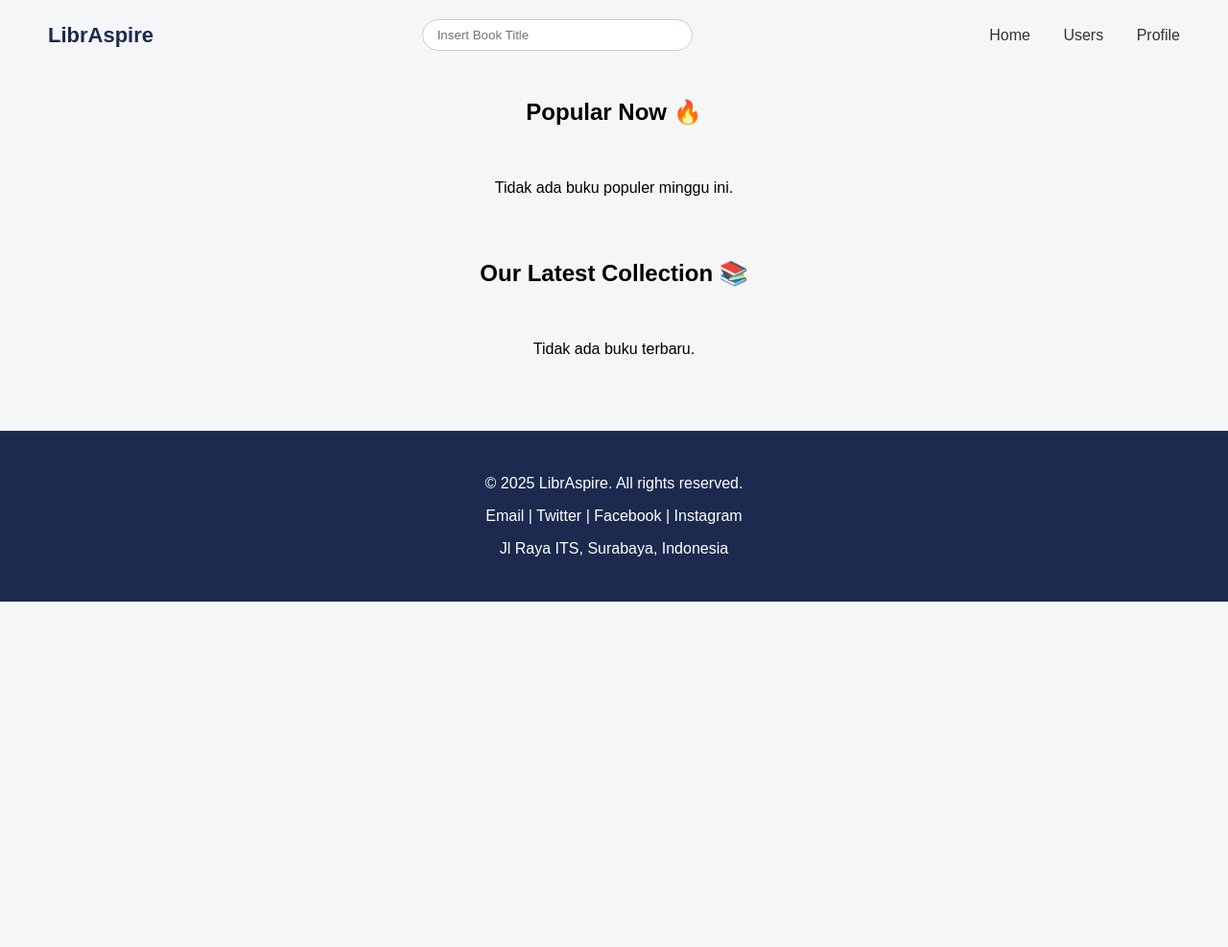
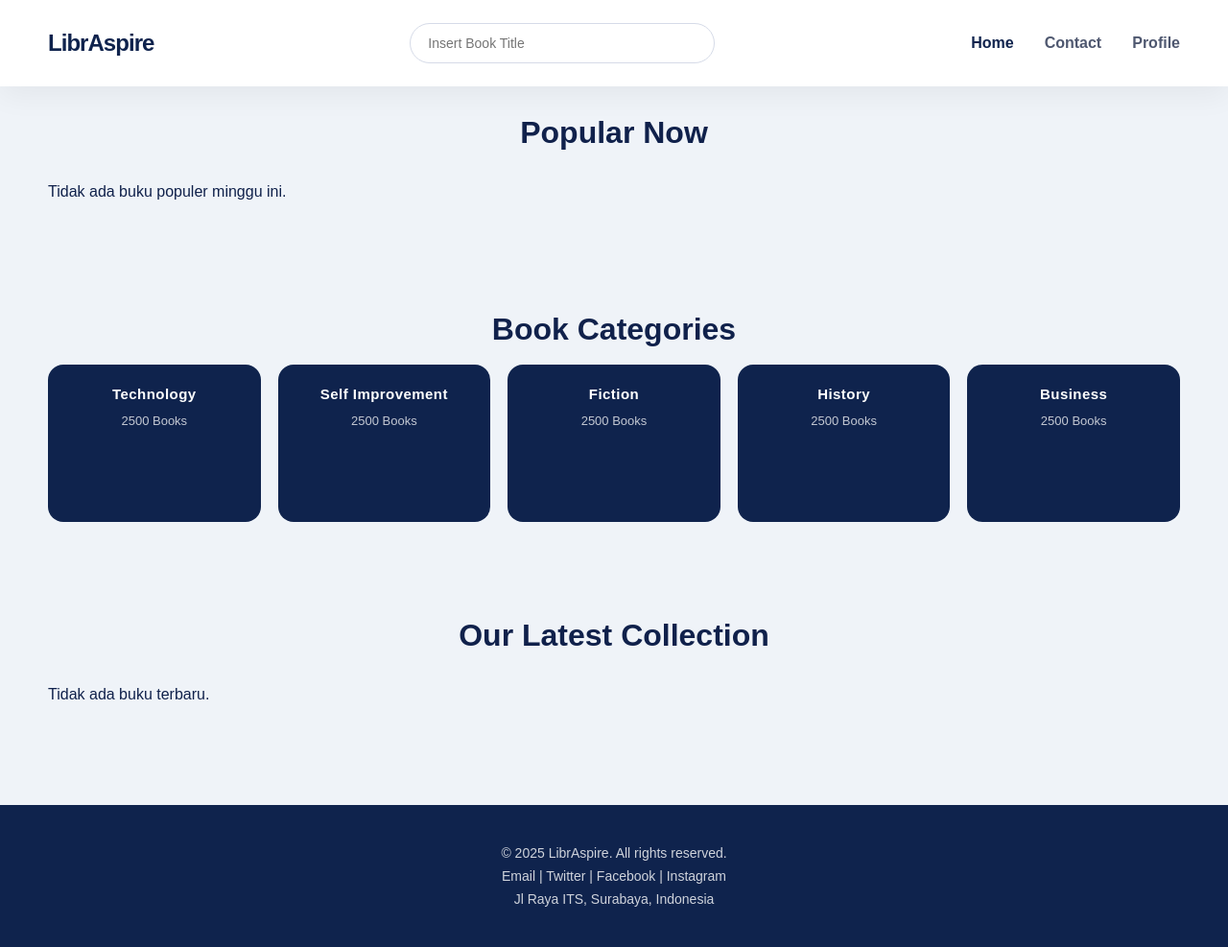
Before and after one commit to ellyciaalvarety/ASpire-2026, a Laravel app: template w3/LibrAspire2/resources/views/member/home.blade.php in a window 1280 px wide. Shown: the whole page at 96% size. Before the commit the page ends 627 px from the top, so only its background shows below. Run offline with Laravel 12, Linux system fonts and the light colour scheme; the template is opened without the code that fills it, so the values that code supplies are empty.

Commit message:
membenarkan member

```diff
--- a/w3/LibrAspire2/resources/views/member/home.blade.php
+++ b/w3/LibrAspire2/resources/views/member/home.blade.php
@@ -2,126 +2,200 @@
 <html lang="en">
 <head>
     <meta charset="UTF-8">
-    <title>LibrAspire</title>
+    <title>LibrAspire - Member Home</title>
     <style>
         body {
             margin: 0;
-            font-family: Arial, sans-serif;
-            background: #f5f6f8;
+            font-family: 'Poppins', sans-serif;
+            background: #eff3f8;
+            color: #10214b;
         }
 
         .navbar {
             display: flex;
             justify-content: space-between;
             align-items: center;
-            padding: 20px 50px;
+            padding: 24px 50px;
+            background: #fff;
+            box-shadow: 0 10px 30px rgba(0,0,0,0.05);
+            position: sticky;
+            top: 0;
+            z-index: 10;
         }
 
         .logo {
-            font-weight: bold;
-            font-size: 22px;
-            color: #1b2a4e;
+            font-weight: 700;
+            font-size: 24px;
+            letter-spacing: -0.04em;
+            color: #0f234d;
+        }
+
+        .nav-links {
+            display: flex;
+            align-items: center;
+            gap: 32px;
         }
 
         .nav-links a {
-            margin-left: 30px;
             text-decoration: none;
-            color: #333;
+            color: #4f5870;
+            font-weight: 600;
+            transition: color .2s ease;
+        }
+
+        .nav-links a:hover,
+        .nav-links a.active {
+            color: #0f234d;
         }
 
         .search {
-            padding: 8px 15px;
-            border-radius: 20px;
-            border: 1px solid #ccc;
-            width: 250px;
+            padding: 12px 18px;
+            border-radius: 999px;
+            border: 1px solid #d6dbe8;
+            width: 280px;
+            outline: none;
+            color: #10214b;
+            font-size: 14px;
         }
 
-        h2 {
+        .section {
+            max-width: 1180px;
+            margin: 0 auto;
+            padding: 30px 24px;
+        }
+
+        .section h2 {
+            margin: 0 auto 18px;
             text-align: center;
-            margin-top: 30px;
+            font-size: 32px;
+            color: #10214b;
         }
 
         .books {
-            display: flex;
-            gap: 20px;
-            padding: 20px 50px;
-            flex-wrap: wrap;
-            justify-content: center;
+            display: grid;
+            grid-template-columns: repeat(auto-fit, minmax(160px, 1fr));
+            gap: 22px;
+            margin-bottom: 40px;
         }
 
         .card {
-            background: white;
-            border-radius: 10px;
-            padding: 10px;
-            width: 150px;
-            text-align: center;
+            background: #fff;
+            border-radius: 24px;
+            overflow: hidden;
+            box-shadow: 0 20px 40px rgba(17, 31, 63, 0.08);
+            transition: transform .3s ease, box-shadow .3s ease;
+            text-decoration: none;
+            color: inherit;
+        }
+
+        .card:hover {
+            transform: translateY(-6px);
+            box-shadow: 0 26px 50px rgba(17, 31, 63, 0.12);
         }
 
         .card img {
             width: 100%;
-            border-radius: 8px;
+            height: 220px;
+            object-fit: cover;
         }
 
-        .card h4 {
-            margin: 10px 0 5px;
+        .card-body {
+            padding: 18px 16px 22px;
         }
 
-        .btn {
-            background: #1b2a4e;
-            color: white;
-            padding: 5px 10px;
-            border-radius: 10px;
+        .card-body h4 {
+            margin: 0 0 8px;
+            font-size: 16px;
+            color: #0f234d;
+        }
+
+        .card-body small {
+            display: block;
+            color: #67728b;
+            margin-bottom: 6px;
+            font-size: 13px;
+        }
+
+        .badge {
+            display: inline-flex;
+            align-items: center;
+            justify-content: center;
+            padding: 8px 14px;
+            background: #0f234d;
+            color: #fff;
+            border-radius: 999px;
             font-size: 12px;
-            display: inline-block;
-            margin-top: 5px;
+            font-weight: 700;
+            margin-top: 8px;
         }
 
         .categories {
-            display: flex;
-            gap: 20px;
-            padding: 20px 50px;
-            justify-content: center;
+            display: grid;
+            grid-template-columns: repeat(auto-fit, minmax(150px, 1fr));
+            gap: 18px;
+            margin-bottom: 40px;
         }
 
         .category {
-            background: #1b2a4e;
-            color: white;
-            padding: 20px;
-            border-radius: 10px;
-            width: 150px;
+            background: #0f234d;
+            color: #fff;
+            border-radius: 16px;
+            padding: 22px 18px;
             text-align: center;
+            min-height: 120px;
+        }
+
+        .category h4 {
+            margin: 0 0 12px;
+            font-size: 15px;
+            letter-spacing: 0.03em;
+        }
+
+        .category p {
+            margin: 0;
+            font-size: 13px;
+            color: rgba(255,255,255,0.75);
         }
 
         .footer {
-            background: #1b2a4e;
-            color: white;
+            background: #0f234d;
+            color: #ffffff;
             text-align: center;
-            padding: 30px;
-            margin-top: 40px;
+            padding: 34px 24px;
+            margin-top: 20px;
+        }
+
+        .footer p {
+            margin: 8px 0;
+            color: rgba(255,255,255,0.8);
+            font-size: 14px;
+        }
+
+        @media(max-width: 860px) {
+            .navbar { flex-wrap: wrap; gap: 18px; padding: 22px 24px; }
+            .search { width: 100%; max-width: 100%; }
         }
     </style>
 </head>
 <body>
-
     <div class="navbar">
         <div class="logo">LibrAspire</div>
 
         <input type="text" class="search" placeholder="Insert Book Title">
 
         <div class="nav-links">
-        <a href="{{ url('/') }}">Home</a>
-        <a href="">Users</a>
-        <a href="">Profile</a>
+            <a href="{{ route('member.home') }}" class="active">Home</a>
+            <a href="{{ route('member.contact') }}">Contact</a>
+            <a href="{{ route('member.profile') }}">Profile</a>
         </div>
     </div>
 
-<h2>Popular Now 🔥</h2>
+    <section class="section">
+        <h2>Popular Now</h2>
         <div class="books">
             @forelse ($bukuPopular ?? [] as $buku)
                 <div class="card">
                     @php
-
-
                         if (!empty($buku->cover_url)) {
                             $coverUrl = $buku->cover_url;
                         } elseif (!empty($buku->cover)) {
@@ -130,22 +204,34 @@
                             $coverUrl = asset('images/default.jpg');
                         }
                     @endphp
-
                     <img src="{{ $coverUrl }}" alt="{{ $buku->judul }}">
+                    <div class="card-body">
                         <h4>{{ $buku->judul }}</h4>
-            <small>{{ $buku->pengarang ?? '-' }}</small><br>
-            <small>{{ $buku->tahun_terbit ?? '-' }}</small><br>
-
-            <span class="btn">
-                {{ $buku->total_pinjam ?? 0 }}x dipinjam
-            </span>
+                        <small>{{ $buku->pengarang ?? '-' }}</small>
+                        <small>{{ $buku->tahun_terbit ?? '-' }}</small>
+                        <span class="badge">{{ $buku->total_pinjam ?? 0 }}x dipinjam</span>
+                    </div>
                 </div>
             @empty
                 <p>Tidak ada buku populer minggu ini.</p>
             @endforelse
         </div>
+    </section>
 
-<h2>Our Latest Collection 📚</h2>
+    <section class="section">
+        <h2>Book Categories</h2>
+        <div class="categories">
+            @foreach (['Technology','Self Improvement','Fiction','History','Business'] as $category)
+                <div class="category">
+                    <h4>{{ $category }}</h4>
+                    <p>2500 Books</p>
+                </div>
+            @endforeach
+        </div>
+    </section>
+
+    <section class="section">
+        <h2>Our Latest Collection</h2>
         <div class="books">
             @forelse ($latestBooks ?? [] as $item)
                 <div class="card">
@@ -158,24 +244,24 @@
                             $coverUrl = asset('images/default.jpg');
                         }
                     @endphp
-
                     <img src="{{ $coverUrl }}" alt="{{ $item->judul }}">
+                    <div class="card-body">
                         <h4>{{ $item->judul }}</h4>
-            <small>{{ $item->pengarang ?? '-' }}</small><br>
-            <small>{{ $item->tahun_terbit ?? '-' }}</small><br>
-
-            <span class="btn">Stock: {{ $item->stock ?? 0 }}</span>
+                        <small>{{ $item->pengarang ?? '-' }}</small>
+                        <small>{{ $item->tahun_terbit ?? '-' }}</small>
+                        <span class="badge">Stock: {{ $item->stock ?? 0 }}</span>
+                    </div>
                 </div>
             @empty
                 <p>Tidak ada buku terbaru.</p>
             @endforelse
         </div>
+    </section>
 
-<div class="footer">
+    <footer class="footer">
         <p>© 2025 LibrAspire. All rights reserved.</p>
         <p>Email | Twitter | Facebook | Instagram</p>
         <p>Jl Raya ITS, Surabaya, Indonesia</p>
-</div>
-
+    </footer>
 </body>
 </html>
```
Also changed, not shown: w3/LibrAspire2/resources/views/member/contactus.blade.php (+161 -0 lines), w3/LibrAspire2/resources/views/member/editprofile.blade.php (+189 -0 lines), w3/LibrAspire2/resources/views/member/profile.blade.php (+72 -0 lines), w3/LibrAspire2/database/database.sqlite, w3/LibrAspire2/public/images/profile/1775751294_Screenshot_2025-11-26_093823.png (added). Lines whose indentation alone changed are shown as unchanged.
